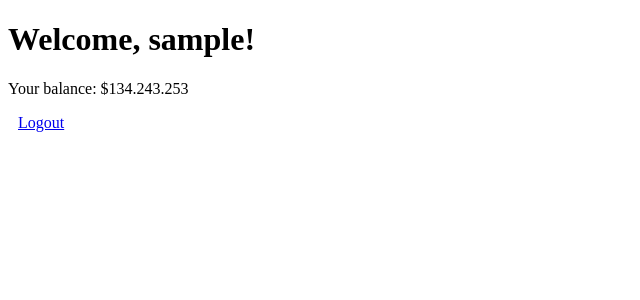
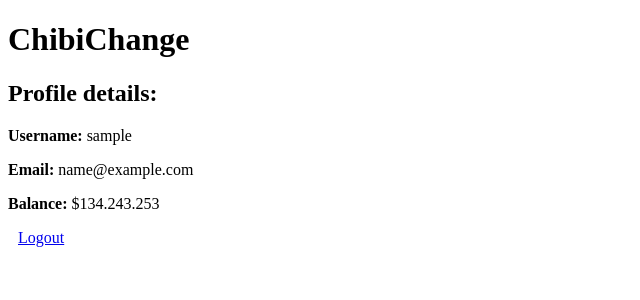
Before and after one commit to DanielSnadon/ChibiChange, a Flask app: page /profile in a window 1280 px wide. Shown: the top 300 px of the page, without its empty margins (0-640 px from the left). Run offline with Flask 3, Linux system fonts and the light colour scheme; the visitor is signed in with stand-in values (Sample User, id 1).

Commit message:
main page link everywhere + upgrade profile

```diff
--- a/app/__init__.py
+++ b/app/__init__.py
@@ -18,7 +18,6 @@ def create_app():
     login_manager.init_app(app)
     migrate.init_app(app, db)
 
-    # Set the login view
     login_manager.login_view = 'login'
 
     from app import routes
--- a/app/templates/login.html
+++ b/app/templates/login.html
@@ -6,6 +6,11 @@
 </head>
 
 <body>
+
+    <header>
+        <h1><a href="{{ url_for('home') }}" style="text-decoration: none; color: black;">ChibiChange</a></h1>
+    </header>
+
     <h2>Login</h2>
 
     {% with messages = get_flashed_messages(with_categories=true) %}
--- a/app/templates/profile.html
+++ b/app/templates/profile.html
@@ -4,8 +4,15 @@
     <title>Profile</title>
 </head>
 <body>
-    <h1>Welcome, {{ user.username }}!</h1>
-    <p>Your balance: $134.243.253</p>
+    <header>
+        <h1><a href="{{ url_for('home') }}" style="text-decoration: none; color: black;">ChibiChange</a></h1>
+    </header>
+
+    <h2>Profile details:</h2>
+    <p><strong>Username:</strong> {{ user.username }}</p>
+    <p><strong>Email:</strong> {{ user.email }}</p>
+    <p><strong>Balance:</strong> $134.243.253</p>
+
     <p><a href="{{ url_for('logout') }}" style="margin-left: 10px;">Logout</a></p>
 </body>
 </html>
--- a/app/templates/register.html
+++ b/app/templates/register.html
@@ -4,6 +4,11 @@
     <title>Register</title>
 </head>
 <body>
+
+    <header>
+        <h1><a href="{{ url_for('home') }}" style="text-decoration: none; color: black;">ChibiChange</a></h1>
+    </header>
+
     <h2>Register</h2>
 
     {% with messages = get_flashed_messages(with_categories=true) %}
--- a/app/templates/testiks.HTML
+++ b/app/templates/testiks.HTML
@@ -4,8 +4,8 @@
     <title>ChibiChange</title>
 </head>
 <body>
-    <h1>Chibi</h1>
-    <h2>Change</h2>
+    <h1><a href="{{ url_for('home') }}" style="text-decoration: none; color: black;">ChibiChange</a></h1>
+
     <p>Ruble</p>
 
     <ul>
```
